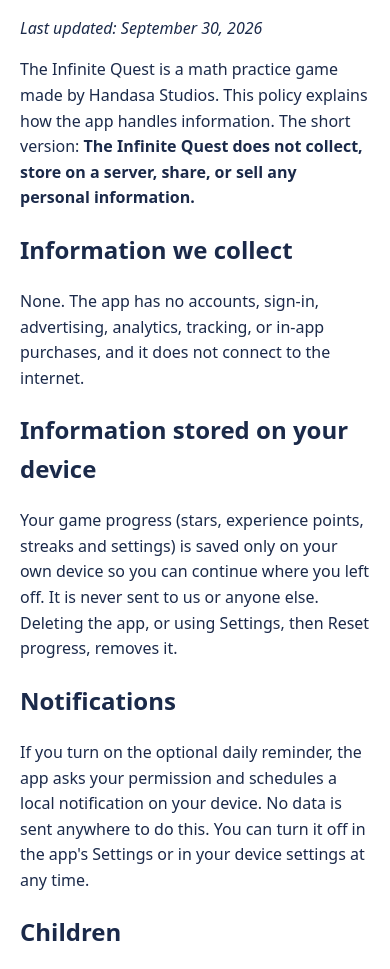
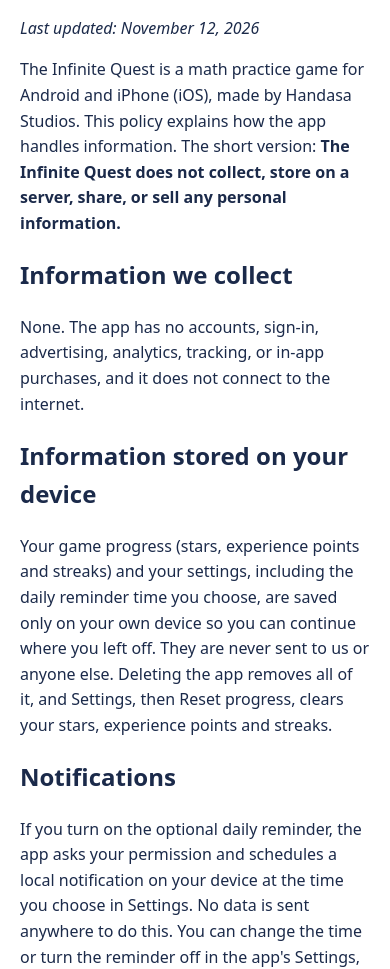
Before and after one commit to handasastudios/privacy, a plain HTML site: page the-infinite-quest/index.html in a window 390 px wide. Shown: the part 116-1085 px from the top of the page. Drawn offline with Linux system fonts and the light colour scheme.

Commit message:
The Infinite Quest: privacy policy update (Nov 12, 2026; Android and iPhone, reminder time)
Co-Authored-By: Claude Opus 5.5 <noreply@anthropic.com>

```diff
--- a/the-infinite-quest/index.html
+++ b/the-infinite-quest/index.html
@@ -4,18 +4,18 @@
 <style>body{font-family:system-ui,-apple-system,sans-serif;max-width:680px;margin:40px auto;padding:0 20px;line-height:1.6;color:#1B2A4A}h1{line-height:1.1}</style></head>
 <body>
 <h1>The Infinite Quest Privacy Policy</h1>
-<p><em>Last updated: September 30, 2026</em></p>
-<p>The Infinite Quest is a math practice game made by Handasa Studios. This policy explains how the app handles information. The short version: <strong>The Infinite Quest does not collect, store on a server, share, or sell any personal information.</strong></p>
+<p><em>Last updated: November 12, 2026</em></p>
+<p>The Infinite Quest is a math practice game for Android and iPhone (iOS), made by Handasa Studios. This policy explains how the app handles information. The short version: <strong>The Infinite Quest does not collect, store on a server, share, or sell any personal information.</strong></p>
 <h2>Information we collect</h2>
 <p>None. The app has no accounts, sign-in, advertising, analytics, tracking, or in-app purchases, and it does not connect to the internet.</p>
 <h2>Information stored on your device</h2>
-<p>Your game progress (stars, experience points, streaks and settings) is saved only on your own device so you can continue where you left off. It is never sent to us or anyone else. Deleting the app, or using Settings, then Reset progress, removes it.</p>
+<p>Your game progress (stars, experience points and streaks) and your settings, including the daily reminder time you choose, are saved only on your own device so you can continue where you left off. They are never sent to us or anyone else. Deleting the app removes all of it, and Settings, then Reset progress, clears your stars, experience points and streaks.</p>
 <h2>Notifications</h2>
-<p>If you turn on the optional daily reminder, the app asks your permission and schedules a local notification on your device. No data is sent anywhere to do this. You can turn it off in the app's Settings or in your device settings at any time.</p>
+<p>If you turn on the optional daily reminder, the app asks your permission and schedules a local notification on your device at the time you choose in Settings. No data is sent anywhere to do this. You can change the time or turn the reminder off in the app's Settings, or turn notifications off in your device settings, at any time.</p>
 <h2>Children</h2>
 <p>The Infinite Quest is designed for learners of all ages, including children. Because the app collects no personal information from anyone, it collects none from children. It contains no ads, no links to external websites, no chat, and no purchases.</p>
 <h2>Changes</h2>
-<p>If this policy changes, we will update this page and the date above.</p>
+<p>If this policy changes, we will update it and the date above.</p>
 <h2>Contact</h2>
 <p>Questions? Email <a href="mailto:handasastudios@gmail.com">handasastudios@gmail.com</a>.</p>
 </body></html>
```
